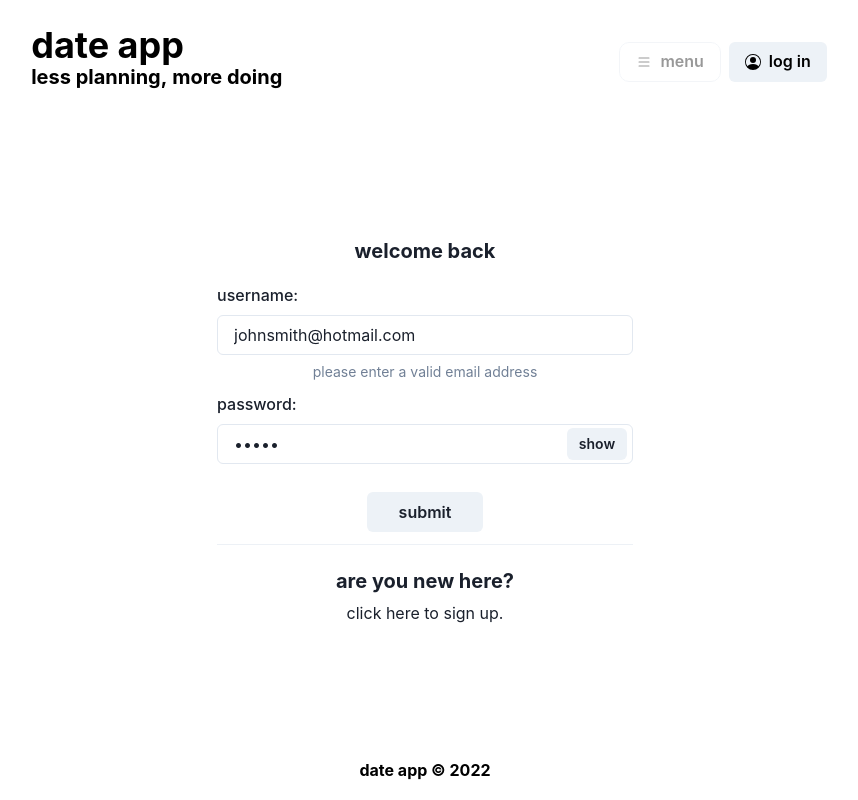
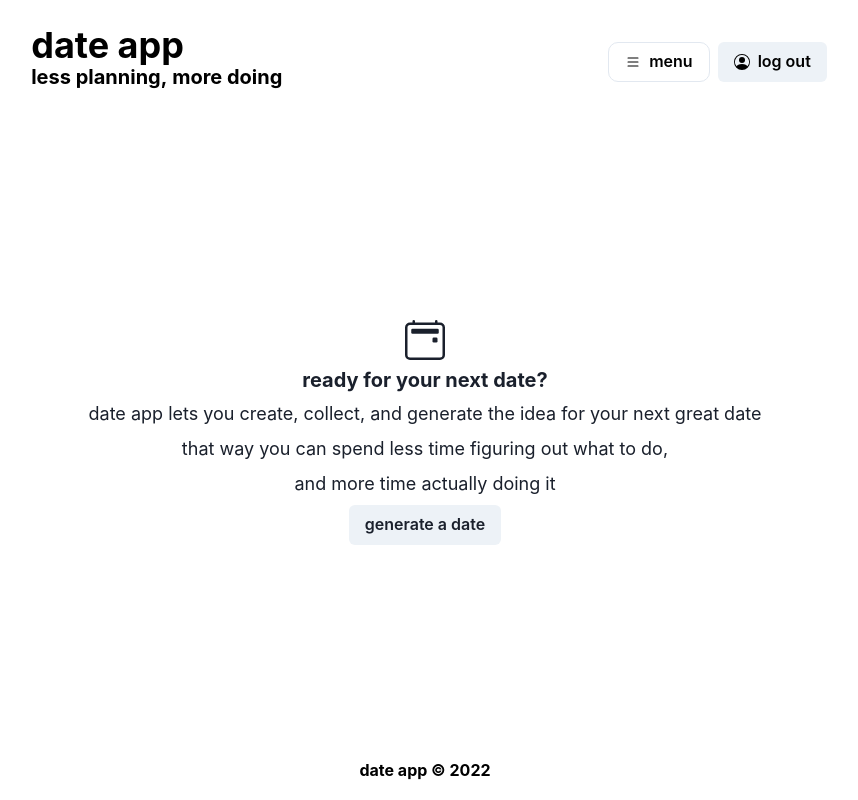
Before and after one commit to christinagiancola/date-app, a React app: page / in a window 1280 px wide. Shown: the whole page, without its empty margins (215-1073 px from the left). Built offline with nearby package versions, Linux system fonts and the light colour scheme; no server answers.

Commit message:
Refactored to pull getAllDates() into client_functions, WIP <DateGenerator>

```diff
--- a/src/App.js
+++ b/src/App.js
@@ -3,20 +3,20 @@ import React, { useState, useEffect } from 'react';
 import Header from './components/Header';
 import Body from './components/Body';
 import Footer from './components/Footer';
-import { healthCheck } from './service/client_functions';
+import { healthCheck, getAllDates } from './service/client_functions';
 
 const App = () => {
 	const [lastClicked, setLastClicked] = useState('home');
-	const [isLoggedIn, setIsLoggedIn] = useState(false);
+	const [isLoggedIn, setIsLoggedIn] = useState(true);
 	const [dates, setDates] = useState([]);
 	const appName = 'date app';
 
-	// TODO: DISABLE MENU BTN IF !LOGGEDIN
-	// TODO: MAKE LANDING PAGE A SEPARATE COMPONENT
-	// TODO: EXPAND SIGN UP ISINVALID() -- EMAIL AND PASSWORD VALID, PASSWORD AND CONFIRM PASSWORD MATCH
+	useEffect(() => {
+		healthCheck();
+	}, []);
 
 	useEffect(() => {
-		healthCheck();
+		getAllDates(setDates);
 	}, []);
 
 	return (
@@ -38,6 +38,7 @@ const App = () => {
 						setIsLoggedIn={setIsLoggedIn}
 						dates={dates}
 						setDates={setDates}
+						getAllDates={getAllDates}
 					/>
 				</Box>
 				<Spacer />
--- a/src/components/Body.js
+++ b/src/components/Body.js
@@ -2,11 +2,10 @@ import React from 'react';
 import DateForm from './DateForm';
 import Login from './Login';
 import DateLibrary from './DateLibrary';
-import { Flex, VStack, Text, Heading, Icon, Button } from '@chakra-ui/react';
-import { BsCalendar2Event } from 'react-icons/bs';
+import { Flex } from '@chakra-ui/react';
 import DateGenerator from './DateGenerator';
 
-const Body = ({ setLastClicked, lastClicked, isLoggedIn, setIsLoggedIn, appName, dates, setDates }) => {
+const Body = ({ setLastClicked, lastClicked, isLoggedIn, setIsLoggedIn, appName, dates, setDates, getAllDates }) => {
 	let display;
 
 	if (!isLoggedIn) {
@@ -15,7 +14,7 @@ const Body = ({ setLastClicked, lastClicked, isLoggedIn, setIsLoggedIn, appName,
 
 	if (isLoggedIn) {
 		if (lastClicked === 'home') {
-			display = <DateGenerator appName={appName} />;
+			display = <DateGenerator appName={appName} dates={dates} />;
 		}
 
 		if (lastClicked === 'login') {
@@ -27,7 +26,7 @@ const Body = ({ setLastClicked, lastClicked, isLoggedIn, setIsLoggedIn, appName,
 		}
 
 		if (lastClicked === 'date-library') {
-			display = <DateLibrary dates={dates} setDates={setDates} />;
+			display = <DateLibrary dates={dates} setDates={setDates} getAllDates={getAllDates} />;
 		}
 	}
 
--- a/src/components/DateGenerator.js
+++ b/src/components/DateGenerator.js
@@ -2,10 +2,10 @@ import React from 'react';
 import { BsCalendar2Event } from 'react-icons/bs';
 import { Box, Button, Heading, VStack, Icon, Text } from '@chakra-ui/react';
 
-const DateGenerator = ({ appName }) => {
+const DateGenerator = ({ appName, dates }) => {
 	let generateRandomDate = (e) => {
 		e.preventDefault();
-		console.log('Get a date from the date-a-base!');
+		console.log(dates.length);
 	};
 
 	return (
@@ -18,7 +18,9 @@ const DateGenerator = ({ appName }) => {
 				<Text fontSize='lg'>{appName} lets you create, collect, and generate the idea for your next great date</Text>
 				<Text fontSize='lg'>that way you can spend less time figuring out what to do,</Text>
 				<Text fontSize='lg'>and more time actually doing it</Text>
-				<Button textTransform='lowercase'>generate a date</Button>
+				<Button textTransform='lowercase' onClick={(e) => generateRandomDate(e)}>
+					generate a date
+				</Button>
 			</VStack>
 		</Box>
 	);
--- a/src/components/DateLibrary.js
+++ b/src/components/DateLibrary.js
@@ -1,6 +1,5 @@
 import React, { useState, useEffect } from 'react';
 import { Box, SimpleGrid } from '@chakra-ui/react';
-import { axiosInstance, getAllDates } from '../service/client_functions';
 import DateCardMini from './DateCardMini';
 
 // TODO: make <DateCardMini> clickable (or edit button? on hover?)-- when clicked hide other cards and show full <DateCard>
@@ -8,24 +7,26 @@ import DateCardMini from './DateCardMini';
 // TODO: add filter options to show different dates depending on various details (color code? badges?)
 // TODO: add badge for dates that have expiration dates
 
-const DateLibrary = ({ dates, setDates }) => {
+const DateLibrary = ({ dates, setDates, getAllDates }) => {
 	const [deletedDate, setDeletedDate] = useState(``);
 
-	let getDateCards = () => {
-		axiosInstance
-			.get(`/dates`)
-			.then(function (res) {
-				const apiResponse = res.data;
-				return setDates(apiResponse);
-			})
-			.catch(function (error) {
-				console.log(error);
-			});
-	};
+	//TODO move getDateCards to client functions -- needed for generating a date in landing page as well
+
+	// let getDateCards = () => {
+	// 	axiosInstance
+	// 		.get(`/dates`)
+	// 		.then(function (res) {
+	// 			const apiResponse = res.data;
+	// 			return setDates(apiResponse);
+	// 		})
+	// 		.catch(function (error) {
+	// 			console.log(error);
+	// 		});
+	// };
 
 	// get array of date cards on first render and any time a date is deleted from the library
 	useEffect(() => {
-		getDateCards();
+		getAllDates(setDates);
 	}, [deletedDate]);
 
 	if (dates.length > 0) {
--- a/src/service/client_functions.js
+++ b/src/service/client_functions.js
@@ -73,12 +73,13 @@ const getDateCard = (dateId) => {
 		});
 };
 
-const getAllDates = () => {
+const getAllDates = (setterFunc) => {
 	axiosInstance
 		.get(`dates`)
 		.then(function (res) {
 			console.log(res.data);
-			return res.data;
+			const apiResponse = res.data;
+			return setterFunc(apiResponse);
 		})
 		.catch(function (error) {
 			console.log(error);
```
